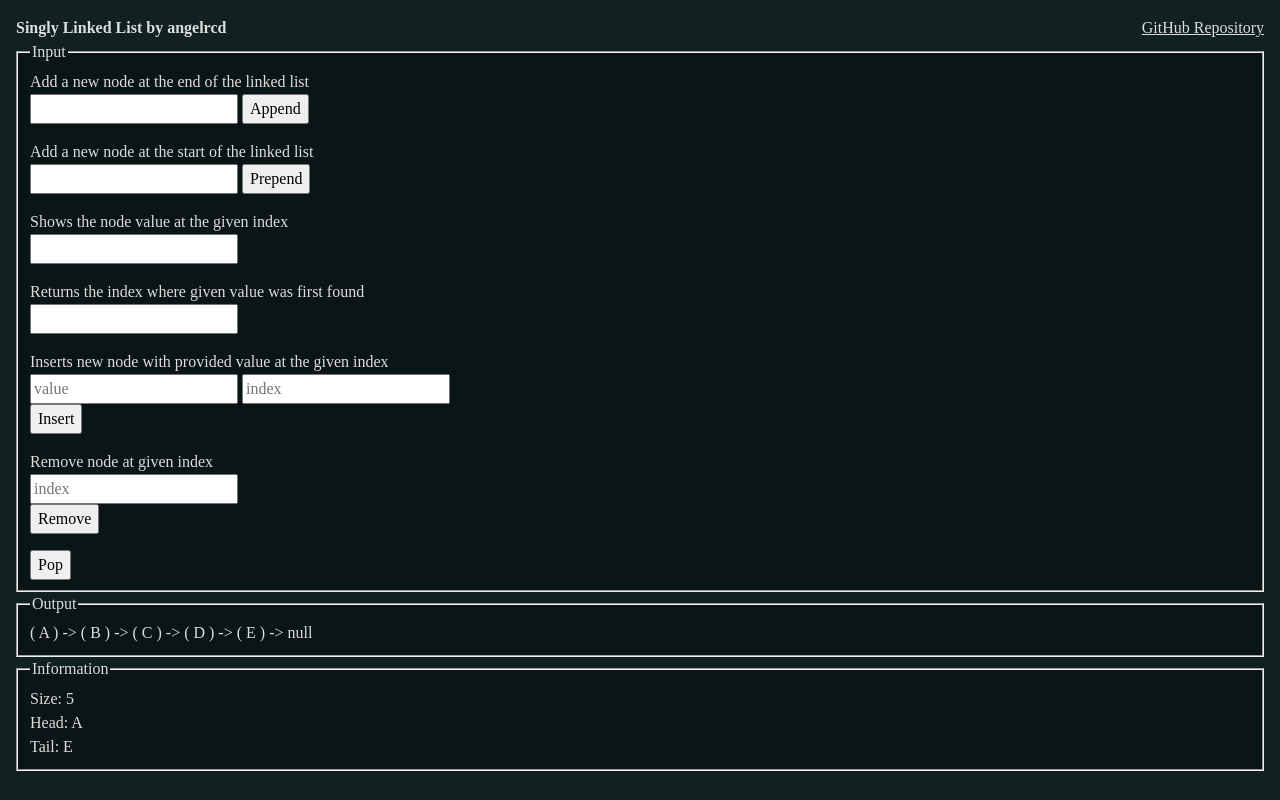
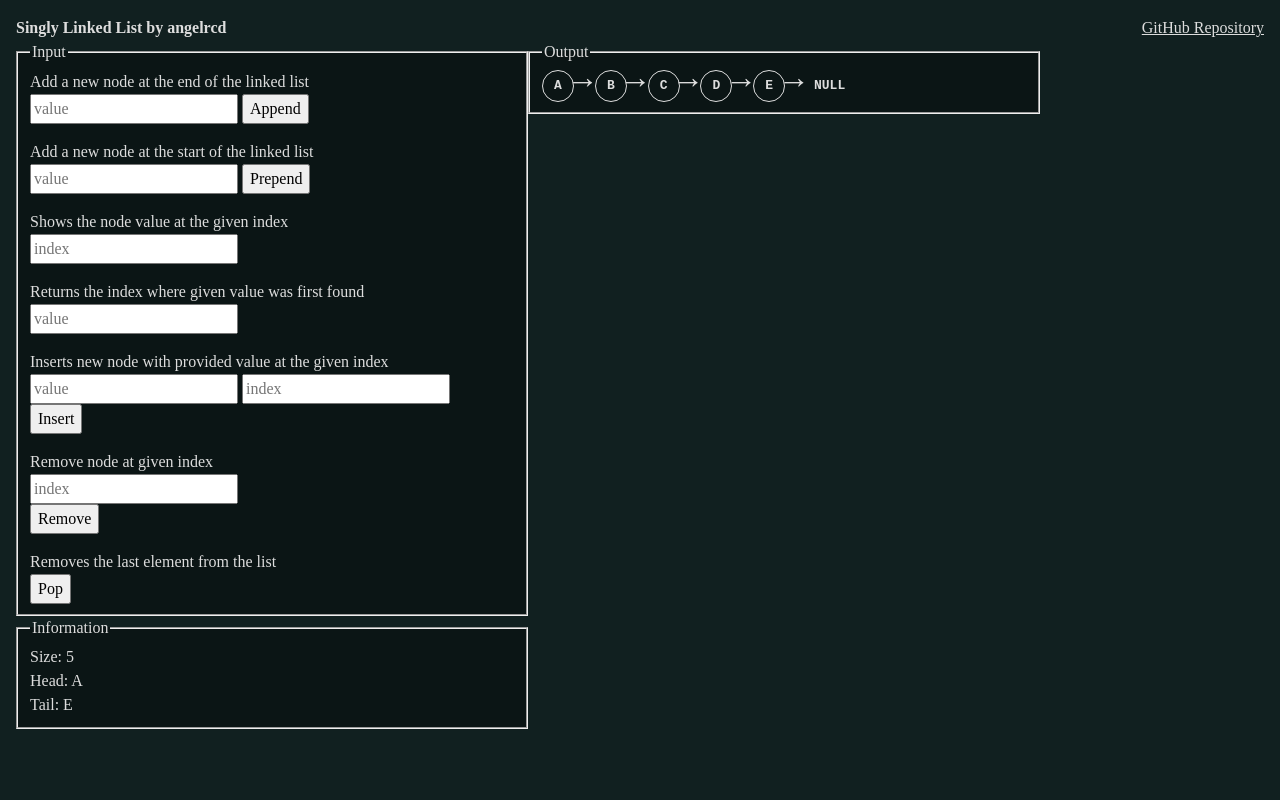
Before and after one commit to angelrcd/odin-linkedlist, a website with bundled scripts: page index.html in a window 1280 px wide. Built offline with nearby package versions, Linux system fonts and the light colour scheme.

Commit message:
Improve style linked list output.

```diff
--- a/index.html
+++ b/index.html
@@ -13,43 +13,39 @@
     <h1>Singly Linked List by angelrcd</h1>
     <a href="https://github.com/angelrcd/odin-linkedlist">GitHub Repository</a>
   </header>
+  <div id="App">
     <section id="input-section">
       <form autocomplete="off">
         <fieldset>
           <legend>Input</legend>
-
           <div>
             <label for="append">Add a new node at the end of the linked list</label>
             <div>
-            <input type="text" id="append">
+              <input type="text" id="append" placeholder="value">
               <button type="button" id="append-btn">Append</button>
             </div>
           </div>
-
           <div>
             <label for="prepend">Add a new node at the start of the linked list</label>
             <div>
-            <input type="text" id="prepend">
+              <input type="text" id="prepend" placeholder="value">
               <button type="button" id="prepend-btn">Prepend</button>
             </div>
           </div>
-
           <div>
             <label for="at">Shows the node value at the given index</label>
             <div>
-            <input type="number" id="at">
+              <input type="number" id="at" placeholder="index">
               <p id="at-result"></p>
             </div>
           </div>
-
           <div>
             <label for="find">Returns the index where given value was first found</label>
             <div>
-            <input type="text" id="find">
+              <input type="text" id="find" placeholder="value">
               <p id="find-result"></p>
             </div>
           </div>
-
           <div>
             <label for="insert-at-value">Inserts new node with provided value at the given index</label>
             <div>
@@ -60,7 +56,6 @@
               <button type="button" id="insert-at-btn">Insert</button>
             </div>
           </div>
-
           <div>
             <label for="remove-at">Remove node at given index</label>
             <div>
@@ -70,21 +65,19 @@
               <button type="button" id="remove-at-btn">Remove</button>
             </div>
           </div>
-
           <div>
+            <p>Removes the last element from the list</p>
             <button type="button" id="pop-btn">Pop</button>
           </div>
         </fieldset>
       </form>
     </section>
-
     <section>
       <fieldset>
         <legend>Output</legend>
         <p id="output"></p>
       </fieldset>
     </section>
-
     <section>
       <fieldset>
         <legend>Information</legend>
@@ -93,5 +86,6 @@
         <p>Tail: <span id="tail"></span></p>
       </fieldset>
     </section>
+  </div>
 </body>
 </html>
--- a/linkedList.js
+++ b/linkedList.js
@@ -177,7 +177,7 @@ export class LinkedList {
   }
 
   /**
-  * Returns visual representation of the list.
+  * Returns visual representation of the list for console.
   * @returns {string}
   */
   toString(){
@@ -190,4 +190,21 @@ export class LinkedList {
     result += "null"
     return result
   }
+
+  getHTMLNodesList(){
+    const result = [];
+    let pointer = this.head;
+    while(pointer){
+      const nodeElement = document.createElement("div");
+      nodeElement.textContent = pointer.value;
+      nodeElement.classList.add("node");
+      result.push(nodeElement);
+      pointer = pointer.nextNode;
+    }
+    const nullNode = document.createElement("div");
+    nullNode.textContent = "NULL";
+    nullNode.classList.add("null-node");
+    result.push(nullNode)
+    return result
+  }
 }
--- a/main.js
+++ b/main.js
@@ -87,7 +87,10 @@ function updateDisplay(){
 }
 
 function updateOutput(){
-  output.textContent = list.toString();
+  output.innerHTML = "";
+  const nodeList = list.getHTMLNodesList();
+  nodeList.forEach(node => output.append(node))
+
   handleAt();
   handleFind();
 }
--- a/style.css
+++ b/style.css
@@ -55,6 +55,15 @@ header a:link {
   color: #ddd;
 }
 
+#App {
+  display: flex;
+  flex-wrap: wrap;
+}
+
+#App section {
+  min-width: 40vw;
+}
+
 fieldset {
   background-color: #0B1515;
 }
@@ -64,3 +73,36 @@ fieldset {
   flex-direction: column;
   gap: 1rem;
 }
+
+#output {
+  display: flex;
+  flex-wrap: wrap;
+  gap: 1.3rem;
+}
+
+.node,
+.null-node {
+  font-family: monospace;
+  font-size: 0.9  rem;
+  font-weight: 600;
+  display: flex;
+  align-items: center;
+  justify-content: center;
+  height: 2rem;
+  min-width: 2rem;
+  padding: 0 0.5rem;
+  border-radius: 50%;
+}
+
+.node {
+  border: 1px solid #ddd;
+  position: relative;
+}
+
+.node::after {
+  position: absolute;
+  left: 100%;
+  bottom: -10%;
+  font-size: 2rem;
+  content: "→";
+}
```
Lines whose indentation alone changed are shown as unchanged.
